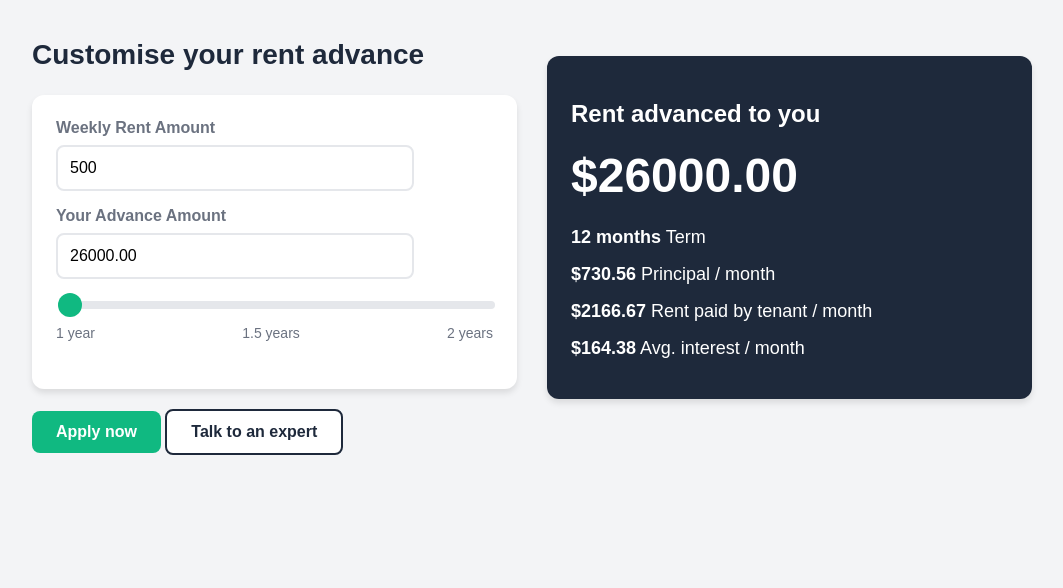
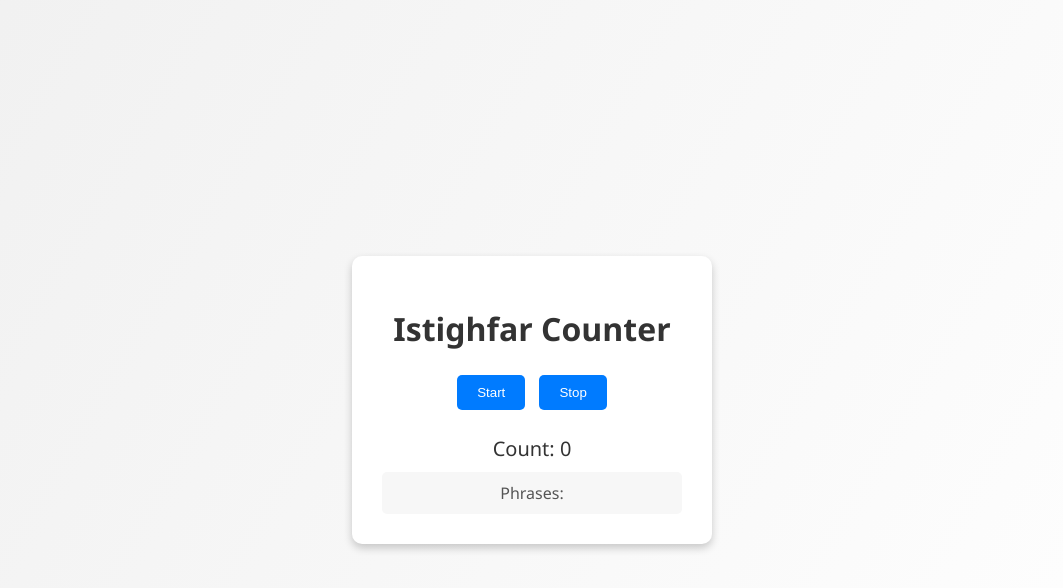
Before and after one commit to technameer/maximum-borrowing-estimation-tool, a plain HTML site: page index.html in a window 1280 px wide. Shown: the whole page, without its empty margins (108-1171 px from the left). Drawn offline with Linux system fonts and the light colour scheme.

Commit message:
Update index.html

```diff
--- a/index.html
+++ b/index.html
@@ -3,210 +3,110 @@
 <head>
     <meta charset="UTF-8">
     <meta name="viewport" content="width=device-width, initial-scale=1.0">
-    <title>Improved Rent Advance Calculator</title>
+    <title>Istighfar Counter</title>
     <style>
-        :root {
-            --primary-color: #10B981;
-            --secondary-color: #1E293B;
-            --text-color: #333;
-            --light-text: #6B7280;
-            --background-color: #F3F4F6;
+        body {
+        font-family: 'Segoe UI', Tahoma, Geneva, Verdana, sans-serif;
+        display: flex;
+        justify-content: center;
+        align-items: center;
+        height: 100vh;
+        background: linear-gradient(120deg, #f0f0f0, #ffffff);
+        margin: 0;
         }
-        body {
-            font-family: 'Arial', sans-serif;
-            background-color: var(--background-color);
-            margin: 0;
-            padding: 20px;
-            color: var(--text-color);
+
+        .container {
+        text-align: center;
+        background: #ffffff;
+        padding: 30px;
+        border-radius: 10px;
+        box-shadow: 0 4px 8px rgba(0, 0, 0, 0.2);
+        width: 300px;
         }
-        .container {
-            max-width: 1000px;
-            margin: 0 auto;
-            display: flex;
-            gap: 30px;
-            align-items:center;
+
+        h1 {
+        margin-bottom: 20px;
+        color: #333333;
         }
-        .left-panel, .right-panel {
-            flex: 1;
+
+        .buttons {
+        margin-bottom: 20px;
         }
-        .card {
-            background-color: white;
-            border-radius: 12px;
-            box-shadow: 0 4px 6px rgba(0,0,0,0.1);
-            padding: 24px;
-            margin-bottom: 20px;
+
+        button {
+        padding: 10px 20px;
+        margin: 5px;
+        border: none;
+        border-radius: 5px;
+        background-color: #007BFF;
+        color: white;
+        cursor: pointer;
+        transition: background-color 0.3s;
         }
-        .dark-card {
-            background-color: var(--secondary-color);
-            color: white;
+
+        button:hover {
+        background-color: #0056b3;
         }
-        h1 {
-            font-size: 28px;
-            margin-bottom: 24px;
-            color: var(--secondary-color);
+
+        #counter {
+        font-size: 20px;
+        color: #333333;
+        margin-bottom: 10px;
         }
-        label {
-            display: block;
-            margin-bottom: 8px;
-            font-weight: bold;
-            color: var(--light-text);
+
+        #phrases {
+        font-size: 16px;
+        color: #555555;
+        background-color: #f7f7f7;
+        padding: 10px;
+        border-radius: 5px;
+        word-wrap: break-word;
         }
-        input[type="number"] {
-            width: 330px;
-            max-width:100%;
-            padding: 12px;
-            margin-bottom: 16px;
-            border: 2px solid #E5E7EB;
-            border-radius: 8px;
-            font-size: 16px;
-        }
-        .slider-container {
-            margin-bottom: 24px;
-        }
-        .slider {
-            -webkit-appearance: none;
-            width: 100%;
-            height: 8px;
-            border-radius: 5px;
-            background: #E5E7EB;
-            outline: none;
-            margin-bottom: 16px;
-        }
-        .slider::-webkit-slider-thumb {
-            -webkit-appearance: none;
-            appearance: none;
-            width: 24px;
-            height: 24px;
-            border-radius: 50%;
-            background: var(--primary-color);
-            cursor: pointer;
-        }
-        .slider-labels {
-            display: flex;
-            justify-content: space-between;
-            font-size: 14px;
-            color: var(--light-text);
-        }
-        .button {
-            padding: 12px 24px;
-            border: none;
-            border-radius: 8px;
-            cursor: pointer;
-            font-size: 16px;
-            font-weight: bold;
-            transition: background-color 0.3s;
-        }
-        .button-primary {
-            background-color: var(--primary-color);
-            color: white;
-        }
-        .button-primary:hover {
-            background-color: #0E9F6E;
-        }
-        .button-secondary {
-            background-color: white;
-            color: var(--secondary-color);
-            border: 2px solid var(--secondary-color);
-        }
-        .button-secondary:hover {
-            background-color: #F3F4F6;
-        }
-        .large-text {
-            font-size: 48px;
-            font-weight: bold;
-            margin-bottom: 24px;
-        }
-        .info-row {
-            margin-bottom: 16px;
-            font-size: 18px;
-        }
-        .bold {
-            font-weight: bold;
-        }
-    </style>
+
+        </style>
 </head>
 <body>
     <div class="container">
-        <div class="left-panel">
-            <h1>Customise your rent advance</h1>
-            <div class="card">
-                <label for="weekly-rent">Weekly Rent Amount</label>
-                <input type="number" id="weekly-rent" value="500" min="0">
+        <h1>Istighfar Counter</h1>
+        <div class="buttons">
+            <button id="start-button">Start</button>
+            <button id="stop-button">Stop</button>
+        </div>
+        <div id="counter">Count: 0</div>
+        <div id="phrases">Phrases:</div>
+    </div>
+    <script>
+        let count = 0;
+        let interval;
 
-                <label for="advance-amount">Your Advance Amount</label>
-                <input type="number" id="advance-amount" readonly>
+        const phrases = [
+            "Astaghfirullah",
+            "Allahumma inni astaghfiruka wa atubu ilaik"
+        ];
 
-                <div class="slider-container">
-                    <input type="range" class="slider" id="term-slider" min="12" max="24" value="12">
-                    <div class="slider-labels">
-                        <span>1 year</span>
-                        <span>1.5 years</span>
-                        <span>2 years</span>
-                    </div>
-                </div>
-            </div>
-            <button class="button button-primary" onclick="alert('Application submitted!')">Apply now</button>
-            <button class="button button-secondary" onclick="alert('An expert will contact you soon.')">Talk to an expert</button>
-        </div>
-        <div class="right-panel">
-            <div class="card dark-card">
-                <h2>Rent advanced to you</h2>
-                <div class="large-text" id="total-advance">$0</div>
-                <div class="info-row">
-                    <span class="bold" id="term-display">12 months</span> Term
-                </div>
-                <div class="info-row">
-                    <span class="bold" id="monthly-principal">$0</span> Principal / month
-                </div>
-                <div class="info-row">
-                    <span class="bold" id="tenant-rent">$0</span> Rent paid by tenant / month
-                </div>
-                <div class="info-row">
-                    <span class="bold" id="monthly-interest">$0</span> Avg. interest / month
-                </div>
-            </div>
-        </div>
-    </div>
-
-    <script>
-        const weeklyRentInput = document.getElementById('weekly-rent');
-        const advanceAmountInput = document.getElementById('advance-amount');
-        const termSlider = document.getElementById('term-slider');
-        const totalAdvanceDisplay = document.getElementById('total-advance');
-        const termDisplay = document.getElementById('term-display');
-        const monthlyPrincipalDisplay = document.getElementById('monthly-principal');
-        const tenantRentDisplay = document.getElementById('tenant-rent');
-        const monthlyInterestDisplay = document.getElementById('monthly-interest');
-
-        const ESTABLISHMENT_FEE = 300;
-        const INTEREST_RATE = 0.15; // 15% per annum
-
-        function calculateAdvance() {
-            const weeklyRent = parseFloat(weeklyRentInput.value) || 0;
-            const termMonths = parseInt(termSlider.value);
-            const totalRent = weeklyRent * 52 * (termMonths / 12);
-            const totalLoan = totalRent + ESTABLISHMENT_FEE;
-
-            advanceAmountInput.value = totalRent.toFixed(2);
-            totalAdvanceDisplay.textContent = `$${totalRent.toFixed(2)}`;
-            termDisplay.textContent = `${termMonths} months`;
-
-            const monthlyPrincipal = totalLoan / 36;
-            monthlyPrincipalDisplay.textContent = `$${monthlyPrincipal.toFixed(2)}`;
-
-            const monthlyRent = weeklyRent * 52 / 12;
-            tenantRentDisplay.textContent = `$${monthlyRent.toFixed(2)}`;
-
-            const totalInterest = (totalLoan * INTEREST_RATE * 3) / 2; // Simplified interest calculation
-            const monthlyInterest = totalInterest / 36;
-            monthlyInterestDisplay.textContent = `$${monthlyInterest.toFixed(2)}`;
+        function startRecognition() {
+            interval = setInterval(() => {
+                const phrase = phrases[Math.floor(Math.random() * phrases.length)];
+                document.getElementById('phrases').textContent = `Phrase: ${phrase}`;
+                count++;
+                document.getElementById('counter').textContent = `Count: ${count}`;
+            }, getRandomInterval());
         }
 
-        weeklyRentInput.addEventListener('input', calculateAdvance);
-        termSlider.addEventListener('input', calculateAdvance);
+        function stopRecognition() {
+            clearInterval(interval);
+        }
 
-        // Initial calculation
-        calculateAdvance();
+        function getRandomInterval() {
+            return Math.floor(Math.random() * (3000 - 1000 + 1)) + 1000; // Random interval between 1 and 3 seconds
+        }
+
+        document.getElementById('start-button').addEventListener('click', () => {
+            stopRecognition(); // Ensure no previous interval is running
+            startRecognition();
+        });
+        document.getElementById('stop-button').addEventListener('click', stopRecognition);
+
     </script>
 </body>
 </html>
```
